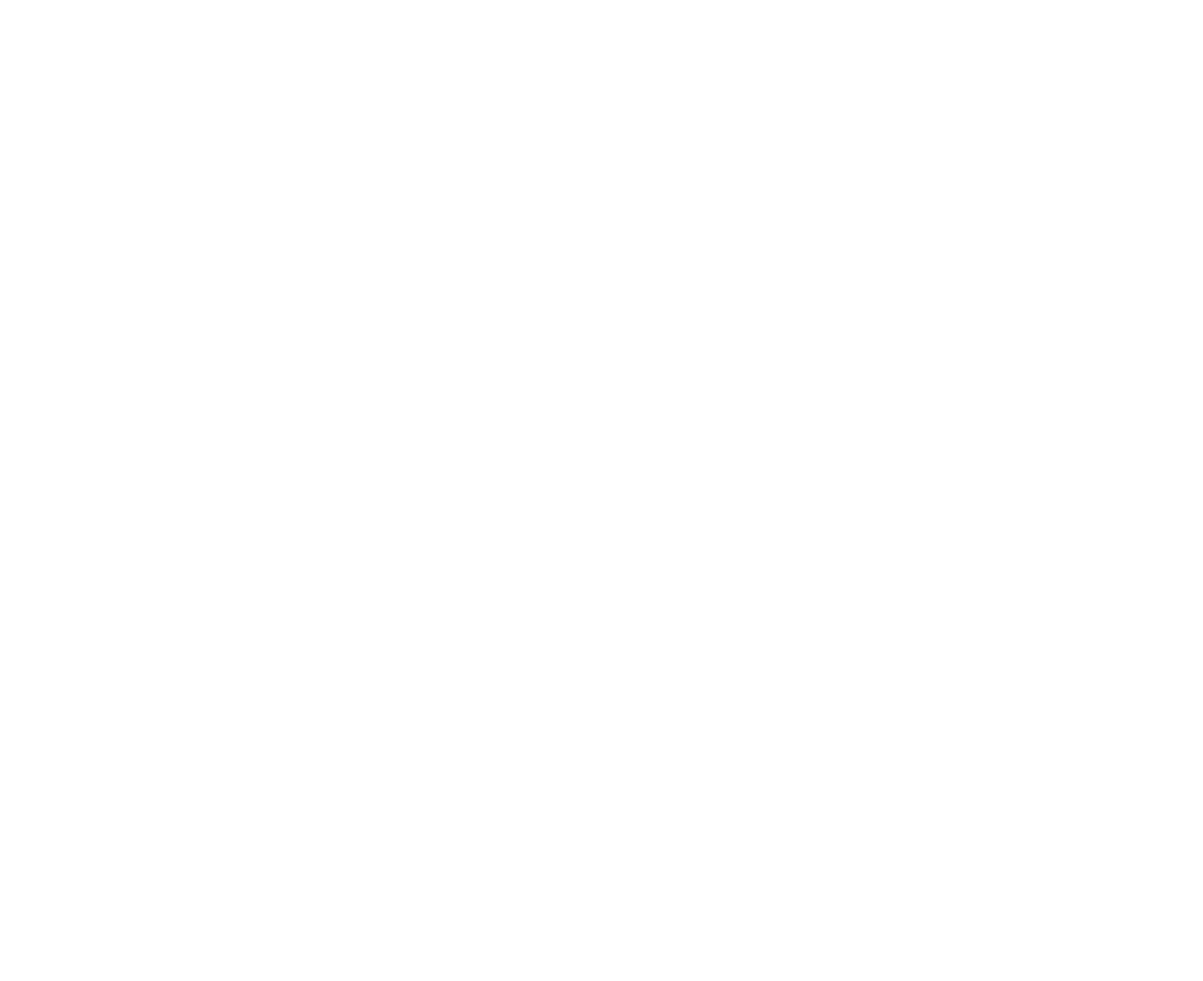
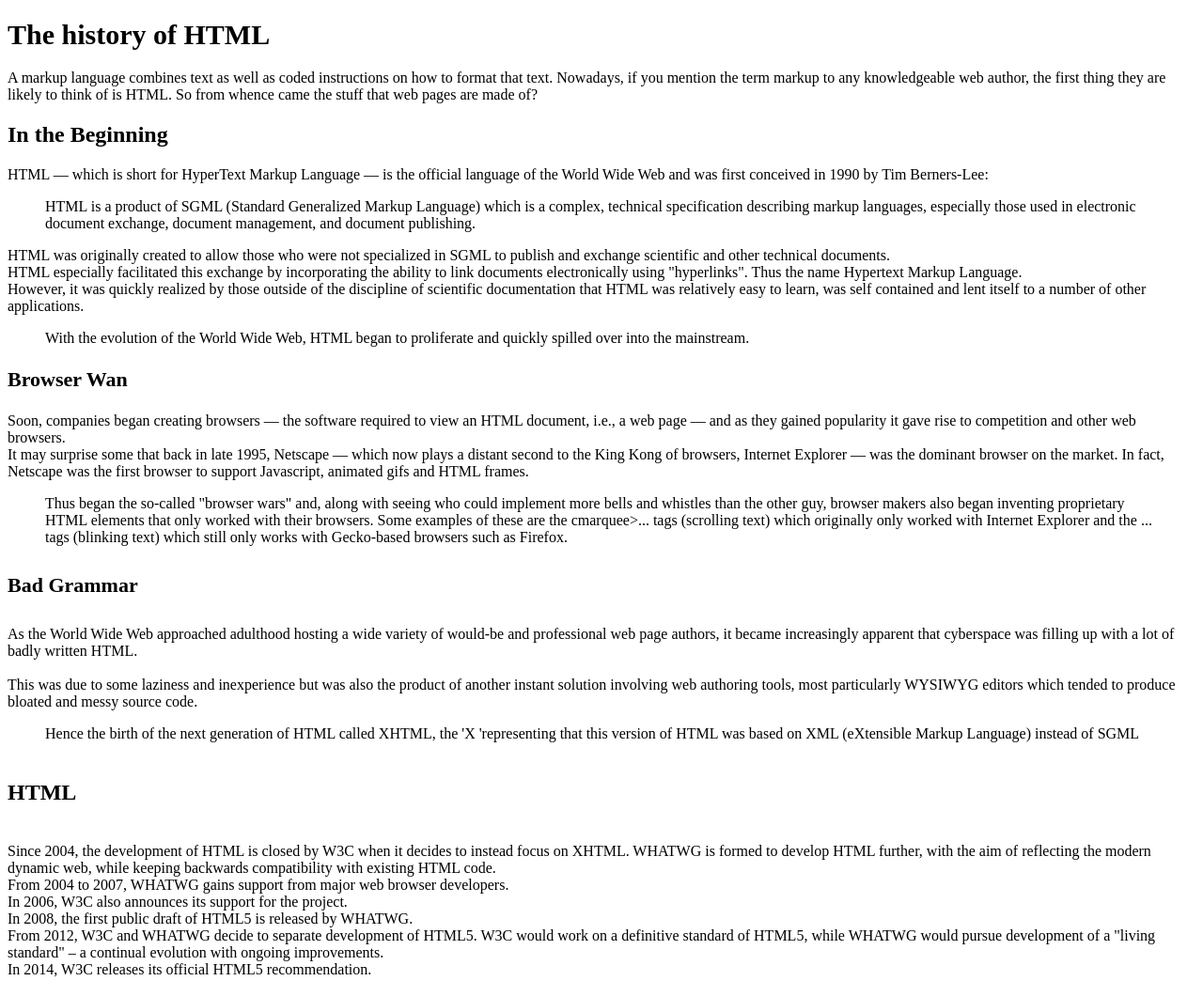
Before and after one commit to NgocLuong2001/wpr, a plain HTML site: page Tut1/demo1/index.html in a window 1280 px wide. Shown: the whole page at 94% size. Before the commit the page ends 800 px from the top, so only its background shows below. Drawn offline with Linux system fonts and the light colour scheme.

Commit message:
Signed-off-by: NgocLuong2001 <1901060029@s.hanu.edu.vn>

```diff
--- a/Tut1/demo1/index.html
+++ b/Tut1/demo1/index.html
@@ -1,17 +1,48 @@
-<!DOCTYPE HTML PUBLIC "-//W3C//DTD HTML 4.0 Transitional//EN">
+<!DOCTYPE html>
 <html>
 <head>
-	<meta http-equiv="content-type" content="text/html; charset=iso-8859-1"/>
-	<title></title>
-	<meta name="generator" content="LibreOffice 6.1.5.2 (Linux)"/>
-	<meta name="created" content="00:00:00"/>
-	<meta name="changed" content="00:00:00"/>
-	<style type="text/css">
-		@page { size: 8.27in 11.69in; margin: 0.79in }
-		p { margin-bottom: 0.1in; line-height: 115%; background: transparent }
-		pre { font-family: "Liberation Mono", monospace; font-size: 10pt; background: transparent }
-	</style>
+<title>The history of HTML</title>
 </head>
-<body lang="en-US" link="#000080" vlink="#800000" dir="ltr"><pre></pre>
+
+<body>
+
+    <h1 style="font-size:30px;">The history of HTML</h1>
+
+    <p>A markup language combines text as well as coded instructions on how to format that text. Nowadays, if you mention the term markup to any knowledgeable web author, the first thing they are likely to think of is HTML. So from whence came the stuff that web pages are made of?</p>
+
+    <h2 style="font-size:24px;">In the Beginning</h2>
+
+    <p>HTML — which is short for HyperText Markup Language — is the official language of the World Wide Web and was first conceived in 1990 by Tim Berners-Lee:</p>
+
+    <blockquote> HTML is a product of SGML (Standard Generalized Markup Language) which is a complex, technical specification describing markup languages, especially those used in electronic document exchange, document management, and document publishing.</blockquote>
+
+    <p>HTML was originally created to allow those who were not specialized in SGML to publish and exchange scientific and other technical documents.
+    <br>HTML especially facilitated this exchange by incorporating the ability to link documents electronically using "hyperlinks". Thus the name Hypertext Markup Language.
+    <br>However, it was quickly realized by those outside of the discipline of scientific documentation that HTML was relatively easy to learn, was self contained and lent itself to a number of other applications. </p>
+    <blockquote>With the evolution of the World Wide Web, HTML began to proliferate and quickly spilled over into the mainstream.</blockquote>
+
+    <h3 style="font-size:22px;">Browser Wan</h3>
+
+    <p>Soon, companies began creating browsers — the software required to view an HTML document, i.e., a web page — and as they gained popularity it gave rise to competition and other web browsers.
+    <br>It may surprise some that back in late 1995, Netscape — which now plays a distant second to the King Kong of browsers, Internet Explorer — was the dominant browser on the market. In fact, Netscape was the first browser to support Javascript, animated gifs and HTML frames.
+    <blockquote>Thus began the so-called "browser wars" and, along with seeing who could implement more bells and whistles than the other guy, browser makers also began inventing proprietary HTML elements that only worked with their browsers. Some examples of these are the cmarquee>...</marquee> tags (scrolling text) which originally only worked with Internet Explorer and the <blink>...</blink> tags (blinking text) which still only works with Gecko-based browsers such as Firefox. </blockquote>
+
+    <h4 style="font-size:22px;">Bad Grammar</h4>
+
+    <p>As the World Wide Web approached adulthood hosting a wide variety of would-be and professional web page authors, it became increasingly apparent that cyberspace was filling up with a lot of badly written HTML.<br>
+    <br>This was due to some laziness and inexperience but was also the product of another instant solution involving web authoring tools, most particularly WYSIWYG editors which tended to produce bloated and messy source code.
+    <blockquote>Hence the birth of the next generation of HTML called XHTML, the 'X 'representing that this version of HTML was based on XML (eXtensible Markup Language) instead of SGML</blockquote>
+
+    <h5 style="font-size:24px;">HTML</h5>
+
+    <p>Since 2004, the development of HTML is closed by W3C when it decides to instead focus on XHTML. WHATWG is formed to develop HTML further, with the aim of reflecting the modern dynamic web, while keeping backwards compatibility with existing HTML code.
+    <br>From 2004 to 2007, WHATWG gains support from major web browser developers.
+    <br>In 2006, W3C also announces its support for the project.
+    <br>In 2008, the first public draft of HTML5 is released by WHATWG.
+    <br>From 2012, W3C and WHATWG decide to separate development of HTML5. W3C would work on a definitive standard of HTML5, while WHATWG would pursue development of a "living standard" – a continual evolution with ongoing improvements.
+    <br>In 2014, W3C releases its official HTML5 recommendation.
+
+
+
 </body>
 </html>
```
